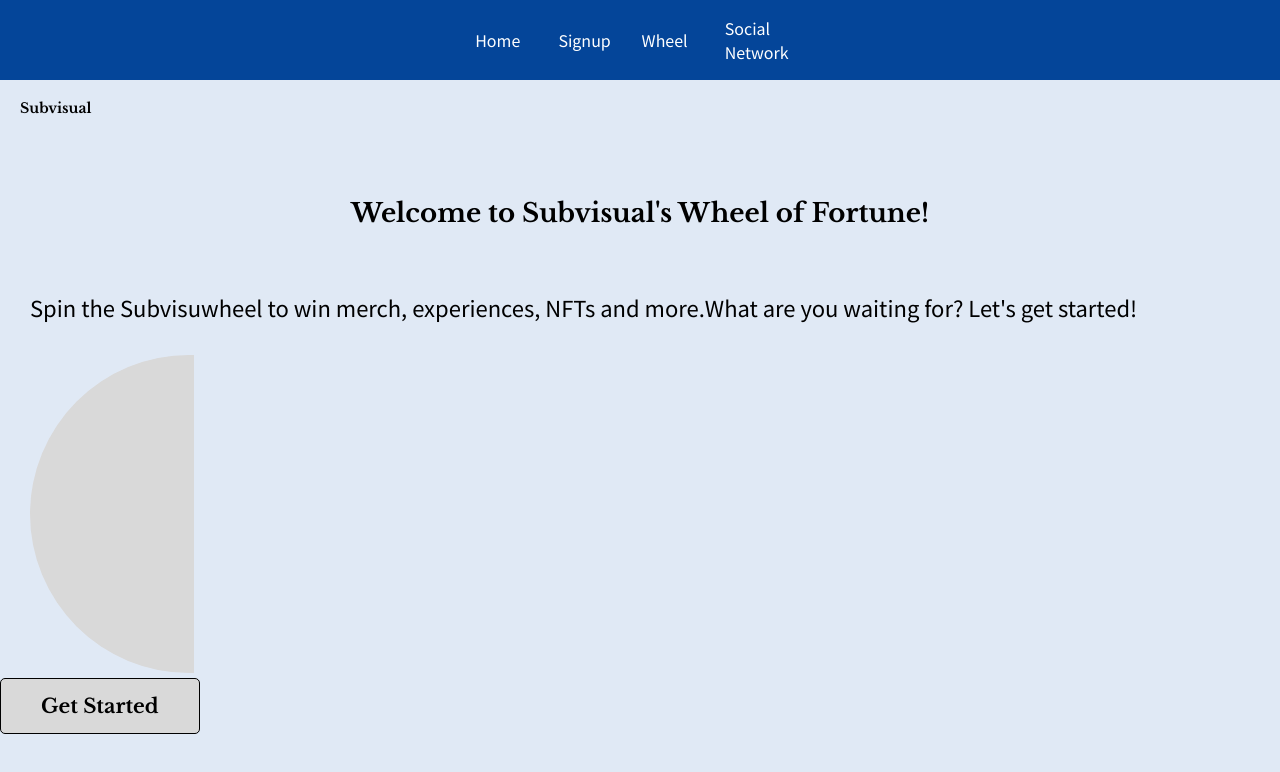
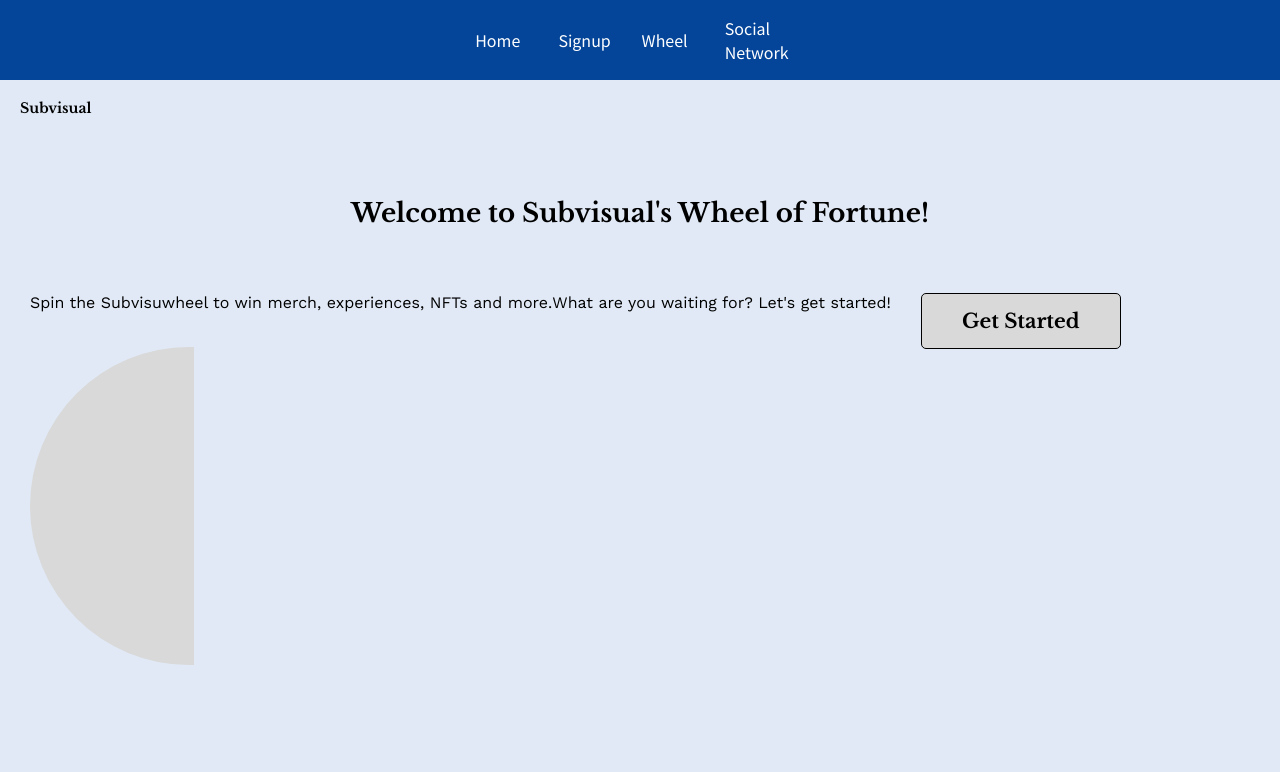
Before and after one commit to Subvisual-Academy/subvisuwheel, a React (Create React App) app in the folder frontend/: page / in a window 1280 px wide. Shown: the top 772 px of the page. Built offline with nearby package versions, Linux system fonts and the light colour scheme; a web font is replaced by a local one.

Commit message:
Update body text component (#47)

```diff
--- a/frontend/src/components/Typography/Text/index.js
+++ b/frontend/src/components/Typography/Body/index.js
@@ -1,12 +1,12 @@
 import { PropTypes } from "prop-types";
 import styles from "./index.module.css";
 
-const Text = ({ children }) => {
-  return <div className={styles.text}>{children}</div>;
+const Body = ({ children }) => {
+  return <div className={styles.body}>{children}</div>;
 };
 
-Text.propTypes = {
+Body.propTypes = {
   children: PropTypes.string.isRequired,
 };
 
-export default Text;
+export default Body;
--- /dev/null
+++ b/frontend/src/components/Typography/Body/index.module.css
@@ -0,0 +1,6 @@
+.body {
+  font-family: var(--font-family-body);
+  font-size: var(--font-size-xs);
+  font-weight: 400;
+  line-height: 20px;
+}
--- a/frontend/src/components/Typography/Text/index.module.css
+++ /dev/null
@@ -1,4 +0,0 @@
-.text {
-  font-size: 22px;
-  line-height: 28px;
-}
--- a/frontend/src/pages/HomePage/index.js
+++ b/frontend/src/pages/HomePage/index.js
@@ -2,7 +2,7 @@ import { COMPANY, WHEEL_CONFIG } from "constants/Subvisual.js";
 
 import Button from "components/Button";
 import Header from "components/Header";
-import Text from "components/Typography/Text";
+import Body from "components/Typography/Body";
 import Title from "components/Typography/Title";
 
 import ellipse1 from "assets/imgs/ellipses/Ellipse1.svg";
@@ -18,11 +18,11 @@ const HomePage = () => {
 
       <div className={styles.container}>
         <div className={styles.informationBlock}>
-          <Text>
+          <Body>
             Spin the {WHEEL_CONFIG.name} to win merch, experiences, NFTs and
             more.
-          </Text>
-          <Text>What are you waiting for? Let&apos;s get started!</Text>
+          </Body>
+          <Body>What are you waiting for? Let&apos;s get started!</Body>
         </div>
 
         <div className={styles.image}>
--- a/frontend/src/pages/PrizePage/index.js
+++ b/frontend/src/pages/PrizePage/index.js
@@ -2,7 +2,7 @@ import { COMPANY } from "constants/Subvisual.js";
 import { PropTypes } from "prop-types";
 
 import Button from "components/Button";
-import Text from "components/Typography/Text";
+import Body from "components/Typography/Body";
 import Title from "components/Typography/Title";
 
 import styles from "./index.module.css";
@@ -15,11 +15,11 @@ const PrizePage = ({ prize }) => {
       <div className={styles.prize}>
         <img src={prize.image} alt={prize.name} />
       </div>
-      <Text>
+      <Body>
         {prize.is_merch
           ? `Visit the ${COMPANY} booth to claim your prize`
           : "Check your email to claim the NFT"}
-      </Text>
+      </Body>
 
       <Button>Finish</Button>
     </div>
--- a/frontend/src/pages/SocialPage/index.js
+++ b/frontend/src/pages/SocialPage/index.js
@@ -1,7 +1,7 @@
 import { COMPANY, WEBSITE, SOCIAL } from "constants/Subvisual.js";
 
 import Header from "components/Header";
-import Text from "components/Typography/Text";
+import Body from "components/Typography/Body";
 import Title from "components/Typography/Title";
 import SocialMediaLink from "components/SocialMediaLink";
 
@@ -14,13 +14,13 @@ const SocialPage = () => {
       <Title>Thanks for playing!</Title>
 
       <div className={styles.subtitle}>
-        <Text>
+        <Body>
           Find us at{" "}
           <a href={WEBSITE} target="_blank" rel="noreferrer">
             {WEBSITE.substring(8)}
           </a>{" "}
           and on our social media:
-        </Text>
+        </Body>
       </div>
 
       <ul className={styles.links}>
```
